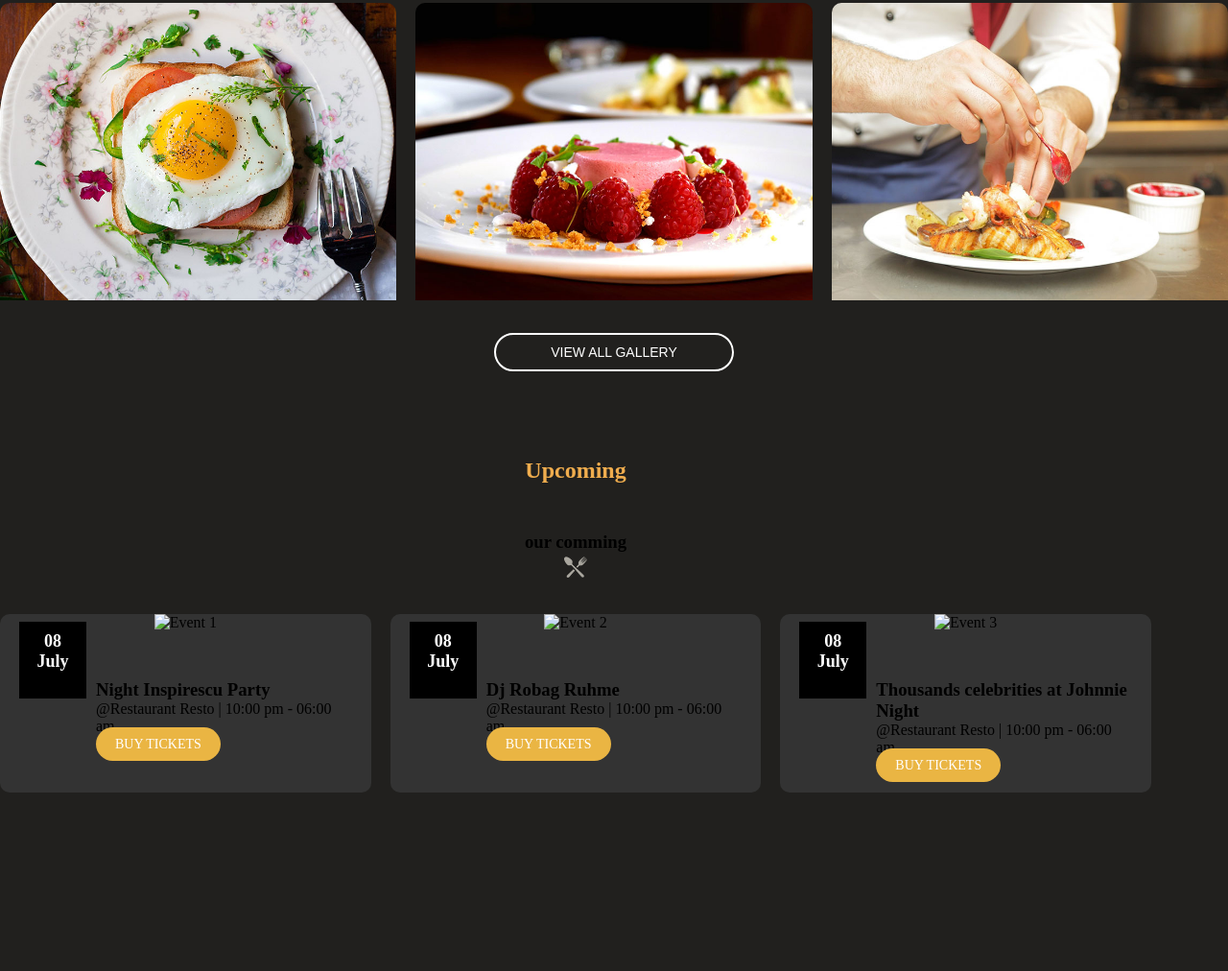
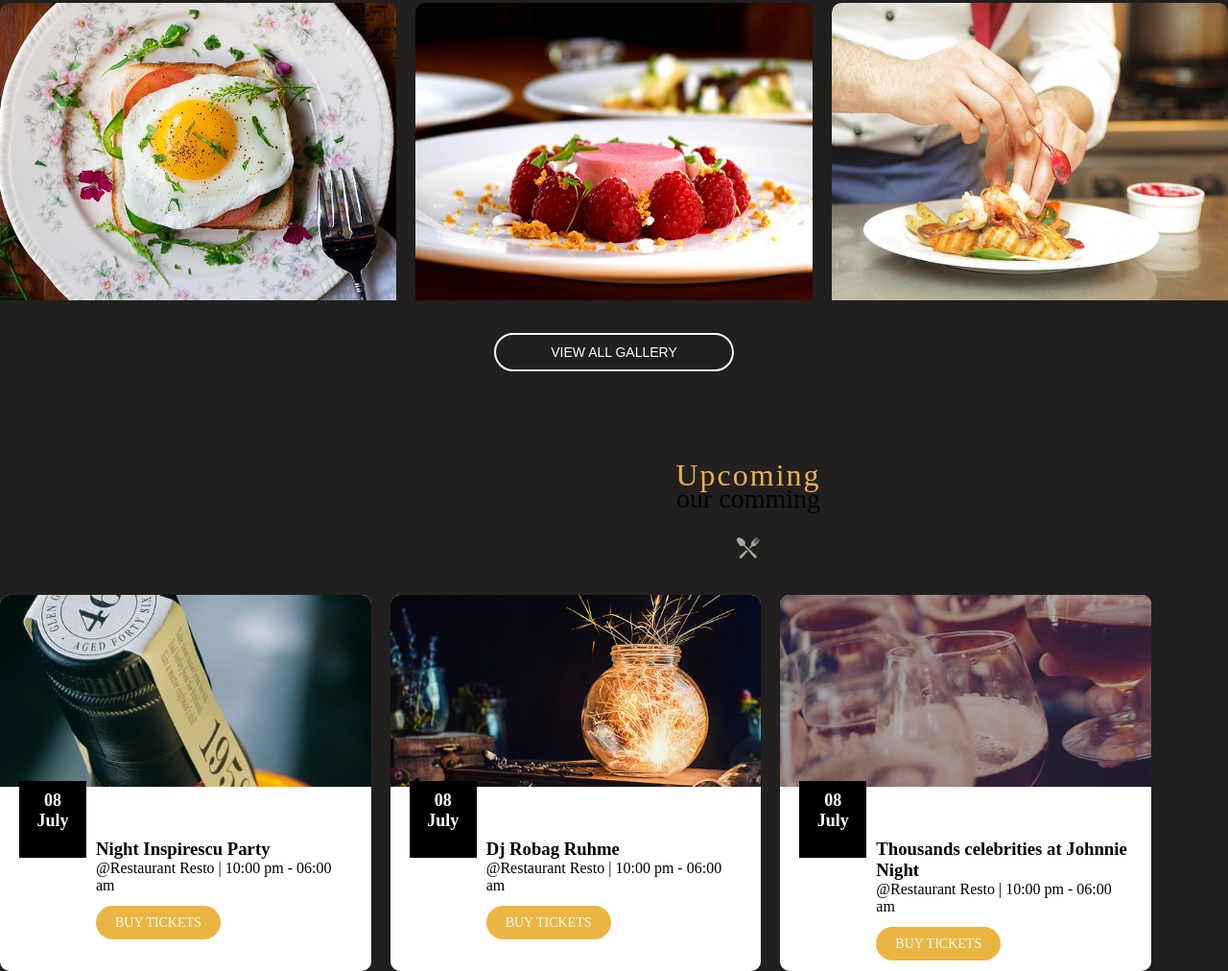
Before and after one commit to cepoko-hub/le-resto, a plain HTML site: page index.html in a window 1280 px wide. Shown: the part 3183-4195 px from the top of the page at 96% size. Before the commit the page ends 4009 px from the top, so only its background shows below. Drawn offline with Linux system fonts and the light colour scheme; a web font is replaced by a local one.

Commit message:
sa marche plus

```diff
--- a/asset/css/style.css
+++ b/asset/css/style.css
@@ -545,13 +545,34 @@ button:hover {
     margin-bottom: 20px;
 }
 
+/* ----------- ip comming our comming -------------- */
+
 .event-container {
     text-align: center;
     width: 100%;
     max-width: 1200px;
 }
 
+.header h2 {
+    margin-left: 30%;
+    font-size: 2rem;
+    font-weight: normal;
+    letter-spacing: 2px;
+}
 
+.header h3 {
+    margin-left: 30%;
+    font-size: 28px;
+    font-weight: normal;
+    font-family: 'Times New Roman', Times, serif;
+    color: black;
+    margin-bottom: 20px;
+    margin-top: -60px;
+}
+
+.header img {
+    margin-left: 30%;
+}
 
 .event-grid {
     display: grid;
@@ -561,9 +582,13 @@ button:hover {
 
 .event-card {
     position: relative;
-    background-color: #333;
+    background-color: white;
     overflow: hidden;
     border-radius: 10px;
+}
+
+.event-card p {
+    padding-bottom: 20px;
 }
 
 .event-card img {
--- a/index.html
+++ b/index.html
@@ -260,7 +260,7 @@
         </div>
         <div class="event-grid">
           <div class="event-card">
-            <img src="event1.jpg" alt="Event 1">
+            <img src="asset/img/event-01.jpg" alt="Event 1">
               <div class="event-info">
                 <div class="date-box">
                   <span>08</span><br>July
@@ -273,7 +273,7 @@
               </div>
             </div>
             <div class="event-card">
-              <img src="event2.jpg" alt="Event 2">
+              <img src="asset/img/event-02.jpg" alt="Event 2">
               <div class="event-info">
                 <div class="date-box">
                   <span>08</span><br>July
@@ -286,7 +286,7 @@
               </div>
             </div>
           <div class="event-card">
-            <img src="event3.jpg" alt="Event 3">
+            <img src="asset/img/event-03.jpg" alt="Event 3">
             <div class="event-info">
               <div class="date-box">
                 <span>08</span><br>July
```
